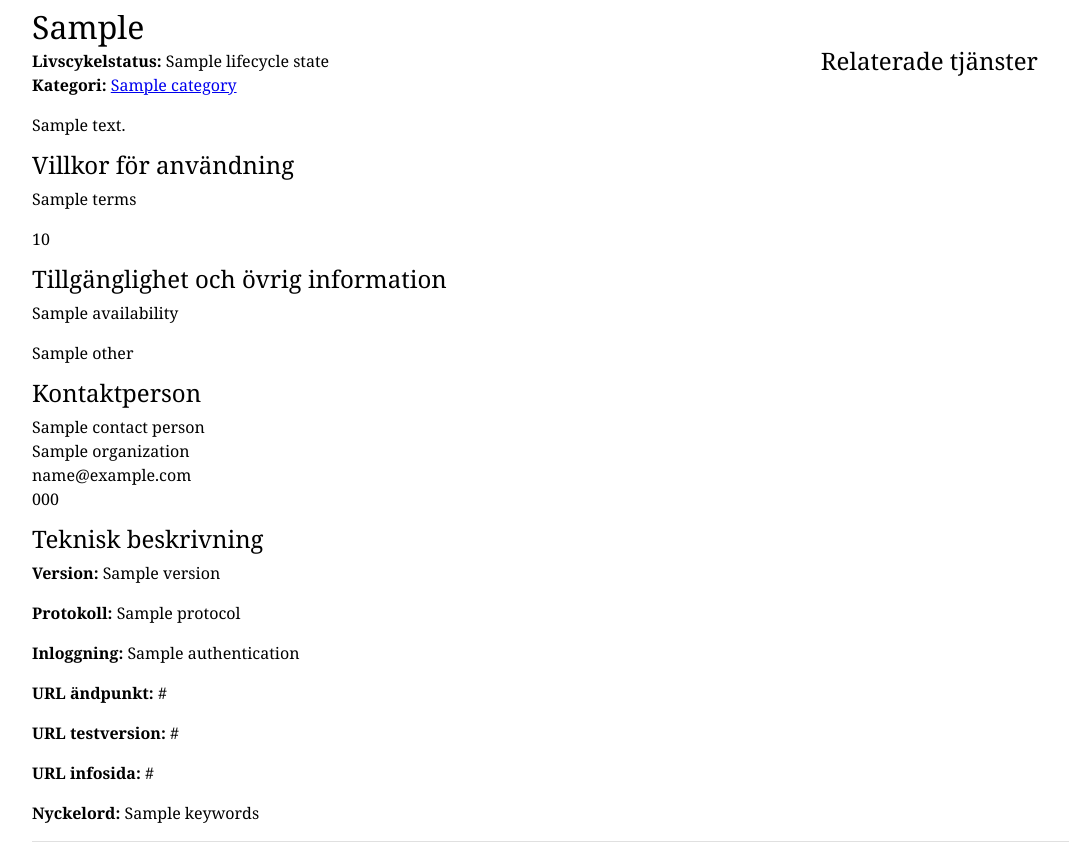
After one commit to peterk/service-catalog, a Django app: template katana/catalog/templates/service.html in a window 1280 px wide. The commit adds this page. Shown: the part 101-960 px from the top of the page, without its empty margins (38-1107 px from the left). Run offline with Django 3.2, Linux system fonts and the light colour scheme; the template is opened without the code that fills it: most values are stand-ins (such as "Sample title", 1, 10 or a date in 2020).

Commit message:
A service page + basic routing

```diff
--- a/katana/catalog/templates/index.html
+++ b/katana/catalog/templates/index.html
@@ -11,7 +11,7 @@
             <h2>Sök i katalogen</h2>
             <div class="search">
                 <label for="q">Sök efter:</label>
-                <p><input type="text" id="q" cols="50" />
+                <p><input type="text" id="q" class="" />
                 <input type="submit" value="Sök" /></p>
                 <p>Du kan också <a href="/tjanst/alla">visa alla tjänster</a> på en sida.</p>
             </div>
@@ -26,7 +26,7 @@
                 <p>Senast inlagda tjänsterna:</p>
                 <ul class="services">
 	                {% for service in new_services %}
-                    <li><a href="/tjanst/{{service.contact_person.organization.slug}}/{{service.slug}}">{{service.name}}</a> av {{service.contact_person.organization.name}}</li>
+                    <li><a href="/tjanst/{{service.id}}/">{{service.name}}</a> av {{service.contact_person.organization.name}}</li>
     	            {% endfor %}
                 </ul>
             </div>
@@ -37,7 +37,7 @@
 			<p>Nyligen uppdaterade:</p>
                 <ul class="services">
 	                {% for service in updated_services %}
-                    <li><a href="/tjanst/{{service.contact_person.organization.slug}}/{{service.slug}}">{{service.name}}</a> av {{service.contact_person.organization.name}}</li>
+                    <li><a href="/tjanst/{{service.id}}/">{{service.name}}</a> av {{service.contact_person.organization.name}}</li>
     	            {% endfor %}
                 </ul>
             </div>
--- /dev/null
+++ b/katana/catalog/templates/service.html
@@ -0,0 +1,44 @@
+{% extends 'base.html' %}
+
+{% block content %}
+<div class="container">
+	<div class="row">
+        <div class="eightcol">
+            <p><span class="label">Livscykelstatus:</span> {{service.lifecycle_state.name}}<br>
+            <span class="label">Kategori:</span> <a href="/kategori/{{service.category.slug}}/">{{service.category.name}}</a>
+            </p>
+            <p>{{service.description}}</p>
+
+            <h2>Villkor för användning</h2>
+            <p>{{service.terms}}</p>
+            <p>{{service.price}}</p>
+
+            <h2>Tillgänglighet och övrig information</h2>
+            <p>{{service.availability}}</p>
+            <p>{{service.other}}</p>
+
+            <h2>Kontaktperson</h2>
+            <p>{{service.contact_person.name}}<br>
+            {{service.contact_person.organization.name}}<br>
+            {{service.contact_person.email}}<br>
+            {{service.contact_person.phone}}</p>
+
+
+            <h2>Teknisk beskrivning</h2>
+            <p><span class="label">Version:</span> {{service.version}}</p>
+            <p><span class="label">Protokoll:</span> {{service.protocol}}</p>
+            <p><span class="label">Inloggning:</span> {{service.authentication}}</p>
+            <p><span class="label">URL ändpunkt:</span> {{service.URL_service}}</p>
+            <p><span class="label">URL testversion:</span> {{service.URL_test}}</p>
+            <p><span class="label">URL infosida:</span> {{service.URL_info}}</p>
+
+            <p><span class="label">Nyckelord:</span> {{service.keywords}}</p>
+
+        </div>
+        <div class="fourcol last">
+            <h2>Relaterade tjänster</h2>
+        </div>
+    </div>
+</div>
+
+{% endblock %}
--- a/katana/static/css/styles.css
+++ b/katana/static/css/styles.css
@@ -106,6 +106,10 @@ min-height: 100px;
 padding: 20px;
 }
 
+span.label {
+    font-weight:bold;
+}
+
 
 /* ============================= */
 /* ! Layout for mobile version   */
--- a/katana/urls.py
+++ b/katana/urls.py
@@ -8,5 +8,6 @@ admin.autodiscover()
 
 urlpatterns = patterns('',
  	(r'^$', include('katana.catalog.urls')),
+ 	(r'^tjanst/', include('katana.catalog.urls')),
     (r'^admin/', include(admin.site.urls)),
 )
```
Also changed, not shown: katana/catalog/urls.py (+7 -1 lines), katana/catalog/views.py (+7 -13 lines).
